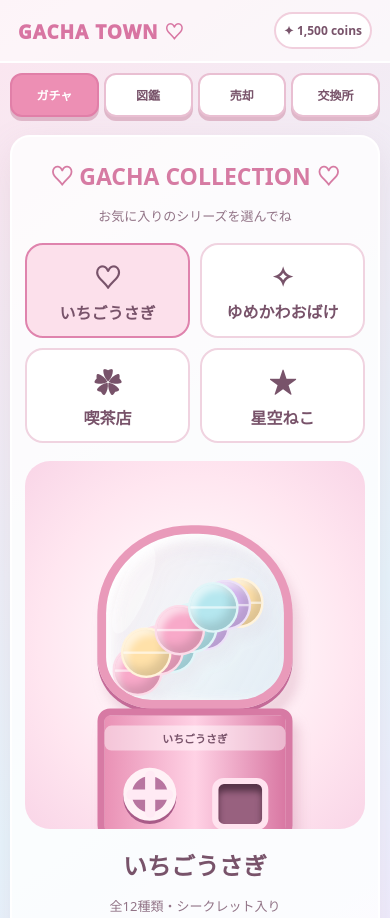
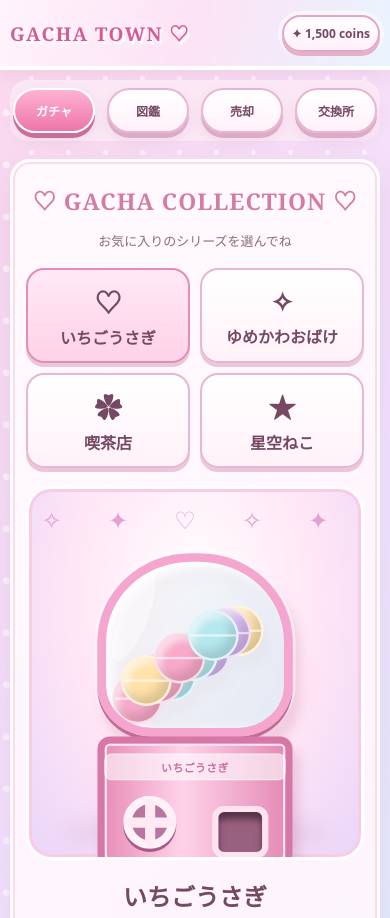
Before and after one commit to ydc6bcdf44-spec/gacha-town, a plain HTML site: page index.html in a window 390 px wide. Shown: the top 918 px of the page. Drawn offline with Linux system fonts and the light colour scheme.

Commit message:
Improve Gacha Town pastel UI for desktop and mobile

```diff
--- a/index.html
+++ b/index.html
@@ -183,6 +183,37 @@ footer{text-align:center;padding:22px;font-size:12px;opacity:.65}
  .logo{font-size:19px}
  .wallet{font-size:12px;padding:8px}
 }
+
+/* GACHA TOWN visual upgrade v2 — keeps existing game logic */
+:root{--pink:#ee7fac;--dark:#754864;--cream:#fffafc;--line:#f1c5df}
+body{background:radial-gradient(circle at 12% 17%,#fff9 0 3px,transparent 4px) 0 0/52px 52px,radial-gradient(circle at 85% 12%,#fff9 0 2px,transparent 3px) 0 0/37px 37px,linear-gradient(130deg,#fbd8ed 0%,#f3e2ff 48%,#d9f3ff 100%)}
+header{position:relative;min-height:86px;background:linear-gradient(105deg,#fff4fcf5,#fce3f5e8,#e8f5ffec);border-bottom:4px solid #fff;box-shadow:0 5px 20px #bf7aa82b}
+header:after{content:"✧  ♡  ✦  ♡  ✧";position:absolute;bottom:5px;left:50%;transform:translateX(-50%);font-size:11px;letter-spacing:12px;color:#db91c3;pointer-events:none}
+.logo{font-family:Georgia,serif;font-weight:900;letter-spacing:1.5px;color:#d75a98;text-shadow:2px 3px #fff,0 0 16px #fff}
+.wallet{background:linear-gradient(#fff,#fff0f9);border:2px solid #e8a4c5;box-shadow:0 4px 0 #e2b1ca,0 0 0 4px #fff8}
+.tabs{gap:12px}
+.tab,.btn{border-radius:999px;background:linear-gradient(#fff,#fff1fa);border:2px solid #eab5d4;box-shadow:0 5px 0 #dbacc8,0 7px 14px #b67da52b}
+.tab.active,.primary{background:linear-gradient(#ffb2d3,#ed75a8);border-color:#fff;color:#fff;box-shadow:0 5px 0 #cb6d9a,0 7px 14px #b67da52b}
+.panel{background:linear-gradient(135deg,#fffafdf5,#fff4fbed);border:3px solid #fff;box-shadow:0 14px 38px #ad6e9d30,inset 0 0 0 2px #f9dbe9}
+h1{font-family:Georgia,serif;letter-spacing:1px;text-shadow:2px 2px #fff}
+.series button{border:2px solid #e8b6d1;background:linear-gradient(#fff,#fff2f9);box-shadow:0 4px 0 #e9c7d8;transition:transform .18s,box-shadow .18s}
+.series button:hover{transform:translateY(-3px);box-shadow:0 7px 0 #e9c7d8}
+.series button.selected{background:linear-gradient(#ffe9f5,#ffd2e8);border-color:#e38db9}
+.machine-area{background:radial-gradient(ellipse at 50% 30%,#fff 0%,#ffe5f5 54%,#e9d5fa 100%);border:3px solid #fff;box-shadow:inset 0 0 0 3px #f8cce4;isolation:isolate}
+.machine-area:before{content:"✧  ✦  ♡  ✧  ✦";position:absolute;top:14px;color:#e3a0d2;letter-spacing:20px;font-size:24px}
+.machine-area:after{content:"";position:absolute;bottom:12px;left:10%;right:10%;height:24px;border-radius:50%;background:#b17c9c30;filter:blur(10px);z-index:-1}
+.globe{border-color:#f5a6cf;box-shadow:inset 9px 5px 18px #fff,0 5px 0 #c46b98,0 0 0 4px #fff6}
+.base{background:linear-gradient(90deg,#e88eb8,#ffd2e8 43%,#e48bb6);border-color:#d777a7;box-shadow:inset 0 0 0 3px #ffe7f3}
+.brand{background:#fff9;border:1px solid #fff;color:#c96d9f;letter-spacing:.5px}
+.bigbtn{background:linear-gradient(#ffc0dc,#f08cb8 55%,#e56fa7);border:3px solid #fff;box-shadow:0 7px 0 #c56596,0 9px 17px #b96b9a45;transition:filter .2s}
+.bigbtn:hover:not(:disabled){filter:brightness(1.06)}
+.item{box-shadow:0 5px 14px #d39fbc27;transition:transform .2s}
+.item:hover{transform:translateY(-3px)}
+.art{background:radial-gradient(circle at 50% 35%,#fff,#ffedf7 65%,#e9edff);border:1px solid #fff}
+.modal{background:linear-gradient(#fffaff,#fff0fa);border:5px solid #fff;box-shadow:0 20px 70px #44243e66,0 0 0 3px #f4bfdc}
+@media(max-width:700px){header{min-height:70px;padding:10px}header:after{display:none}.tabs{position:sticky;top:0;z-index:5;background:#fbeaf5e8;backdrop-filter:blur(12px);padding:8px 3px;border-radius:18px}.tab{min-height:45px}.machine-area{min-height:350px}.series button{min-height:78px}.bigbtn{min-height:62px}}
+@media(prefers-reduced-motion:reduce){*,*:before,*:after{animation-duration:.01ms!important;transition-duration:.01ms!important}}
+
 </style>
 </head>
 <body>
```
